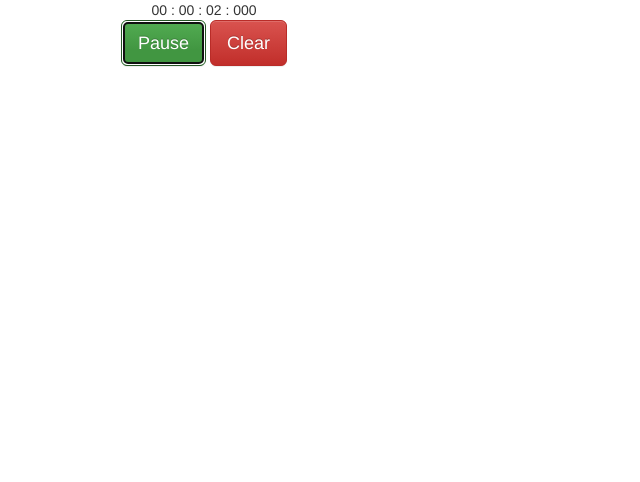
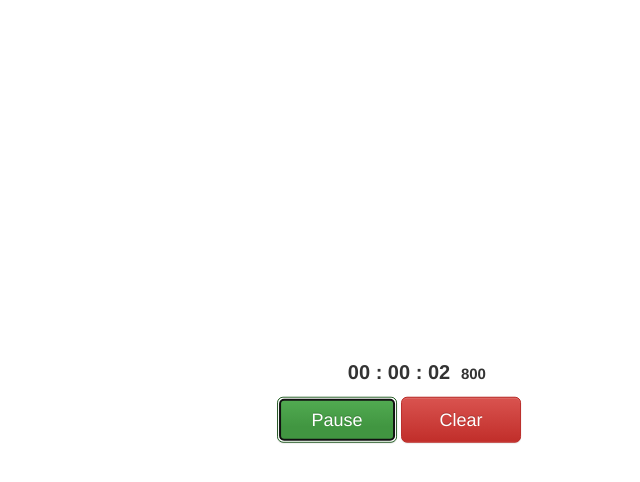
Before and after one commit to wwwooo/GoIt-js-5-6, a plain HTML site: page index.html in a window 1280 px wide. Both pictures are taken after a click on the button "Start". Shown: the whole page, without its empty margins (241-881 px from the left). Drawn offline with nearby package versions, Linux system fonts and the light colour scheme.

Commit message:
added var date

```diff
--- /dev/null
+++ b/css/style.css
@@ -0,0 +1,24 @@
+.stopwatch {
+    position: absolute;
+    top: 50%;
+    left: 50%;
+    transform: translate(-50%, -50%);
+    text-align: center;;
+}
+
+.dial {
+    display: block;
+    margin-bottom: 10px;
+    font-size: 20px;
+    font-weight: bold;
+}
+
+button {
+    width: 120px;
+}
+
+sub {
+    position: absolute;
+    right: 35px;
+    top: 16px;
+}
--- a/index.html
+++ b/index.html
@@ -5,25 +5,23 @@
     <title>Ксения Малиновская</title>
     <link rel="stylesheet" href="https://maxcdn.bootstrapcdn.com/bootstrap/3.3.7/css/bootstrap.min.css" integrity="sha384-BVYiiSIFeK1dGmJRAkycuHAHRg32OmUcww7on3RYdg4Va+PmSTsz/K68vbdEjh4u" crossorigin="anonymous">
     <link rel="stylesheet" href="https://maxcdn.bootstrapcdn.com/bootstrap/3.3.7/css/bootstrap-theme.min.css" integrity="sha384-rHyoN1iRsVXV4nD0JutlnGaslCJuC7uwjduW9SVrLvRYooPp2bWYgmgJQIXwl/Sp" crossorigin="anonymous">
+    <link rel="stylesheet" href="css/style.css">
 </head>
 <body>
-    <div class="container">
-        <div class="row">
-            <div class="col-lg-8 text-center">
     <div class="stopwatch">
+        <div class="dial">
             <span class="hours">00</span>
             <span> : </span>
             <span class="minutes">00</span>
             <span> : </span>
             <span class="seconds">00</span>
-                    <span> : </span>
+            <sub>
                 <span class="mseconds">000</span>
+            </sub>
         </div>
         <button type="button" class="btn btn-lg btn-success btn-startStopwatch btn-pauseStopwatch">Start</button>
         <button type="button" class="btn btn-lg btn-danger btn-clearStopwatch">Clear</button>
+    </div>
     <script src="js/main.js"></script>
-            </div>
-        </div>
-    </div>
 </body>
 </html>
--- a/js/main.js
+++ b/js/main.js
@@ -1,26 +1,33 @@
 var Stopwatch = function() {
     var hour = min = sec = msec = 0;
     var timerId = false;
-
-    var innerHTML = function(obj, value) {
+    var overwriteHTML = function(obj, value) {
         obj.innerHTML = (value < 10) ? '0' + value : value;
     };
 
     this.startCount = function() {
+        var date = new Date();
         if (!timerId) {
             timerId = setInterval(function() {
+                msec += new Date() - date;
+                console.log(msec);
+                if (msec >= 1000) {
+                    msec = 0;
                     sec++;
                     if (sec === 60) {
                         sec = 0;
                         min++;
                         if (min === 60) {
                             min = 0;
-                        innerHTML(hours, ++hour);
+                            overwriteHTML(hours, ++hour);
                         }
-                    innerHTML(minutes, min);
+                        overwriteHTML(minutes, min);
                     }
-                innerHTML(seconds, sec);
-            }, 1000);
+                    overwriteHTML(seconds, sec);
+                }
+                mseconds.innerHTML = msec;
+                date = new Date();
+            }, 4);
             btnStart.innerHTML = 'Pause';
         } else {
             clearInterval(timerId);
@@ -33,6 +40,7 @@ var Stopwatch = function() {
         clearInterval(timerId);
         hour = min = sec = msec = 0;
         hours.innerHTML = minutes.innerHTML = seconds.innerHTML = '00';
+        mseconds.innerHTML = '000';
         btnStart.innerHTML = 'Start';
         timerId = false;
     };
```
Lines whose indentation alone changed are shown as unchanged.
